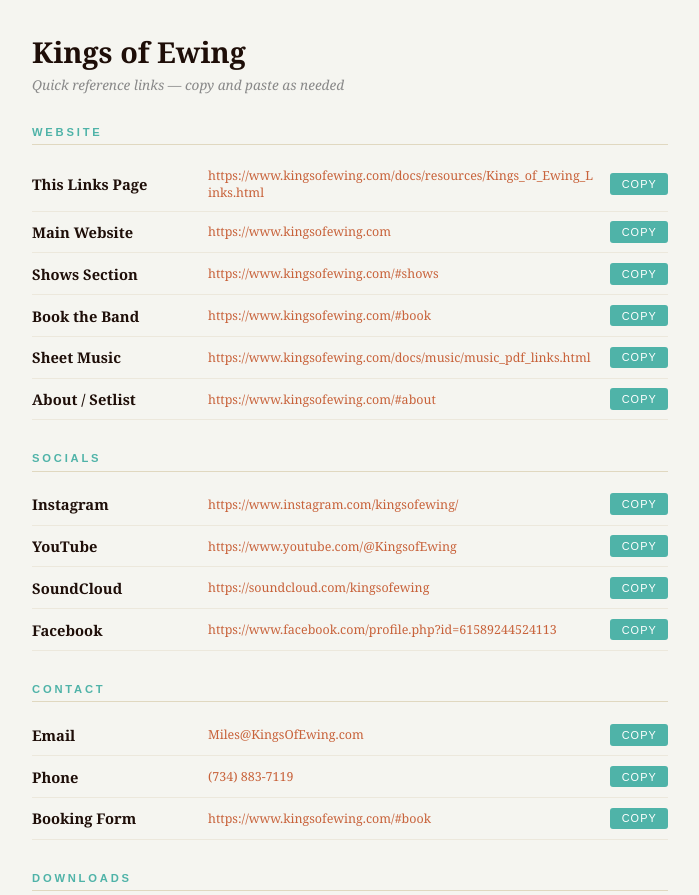
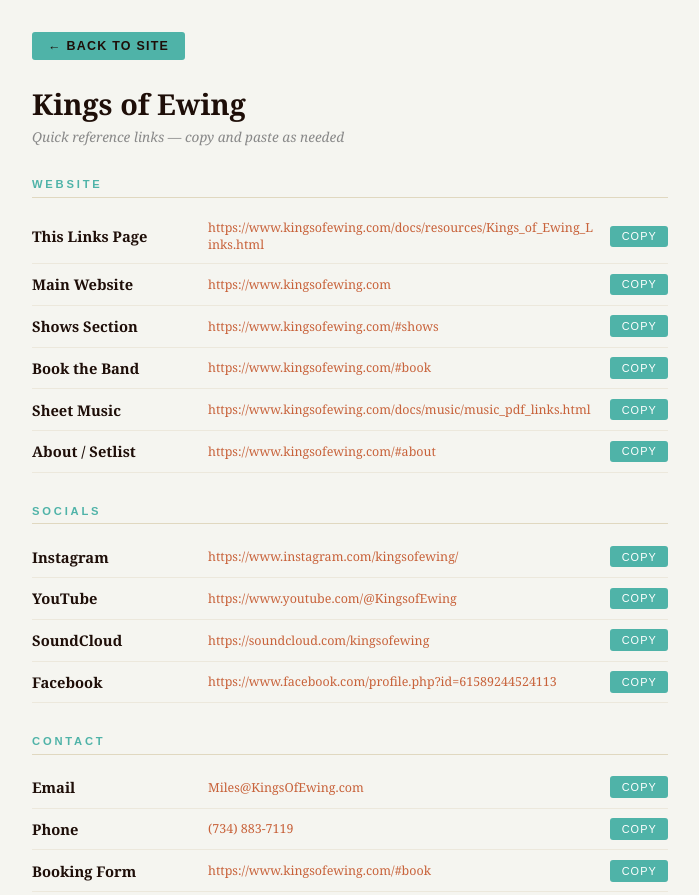
Before and after one commit to kingsofewing/rock, a plain HTML site: page docs/resources/Kings_of_Ewing_Links.html in a window 1280 px wide. Shown: the top 895 px of the page, without its empty margins (290-989 px from the left). Drawn offline with Linux system fonts and the light colour scheme.

Commit message:
Update Kings_of_Ewing_Links.html

```diff
--- a/docs/resources/Kings_of_Ewing_Links.html
+++ b/docs/resources/Kings_of_Ewing_Links.html
@@ -21,6 +21,10 @@
 </style>
 </head>
 <body>
+
+<div style="margin-bottom: 1.5rem;">
+  <a href="https://www.kingsofewing.com" style="display:inline-flex; align-items:center; gap:0.4rem; background:#4fb3a8; color:#1e0e08; font-family:Arial,sans-serif; font-size:0.78rem; font-weight:700; letter-spacing:0.1em; text-transform:uppercase; text-decoration:none; padding:0.45rem 1rem; border-radius:3px; transition:background 0.2s;" onmouseover="this.style.background='#c8623a'" onmouseout="this.style.background='#4fb3a8'">← Back to Site</a>
+</div>
 
 <h1>Kings of Ewing</h1>
 <p class="subtitle">Quick reference links — copy and paste as needed</p>
```
